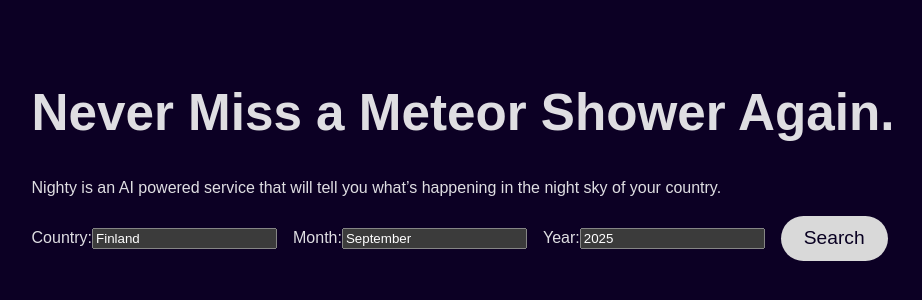
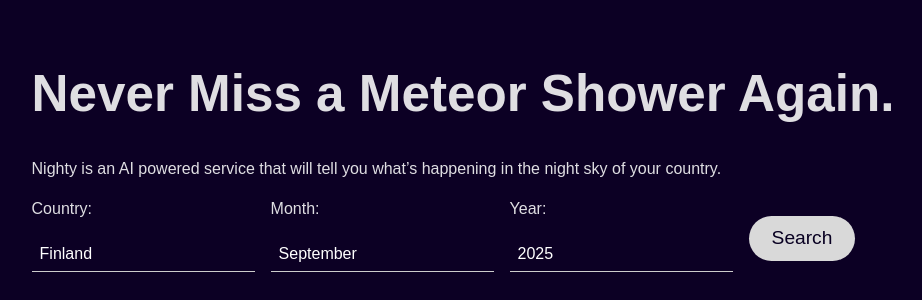
Before and after one commit to hamk-ai-autumn2025/jon_haataja_night-sky-app, a React (Vite) app in the folder night-sky-app/: page / in a window 1280 px wide. Shown: the part 236-536 px from the top of the page, without its empty margins (177-1099 px from the left). Built offline with nearby package versions, Linux system fonts and the light colour scheme; no server answers.

Commit message:
Refactor input elements. Modify css.

```diff
--- a/night-sky-app/src/App.css
+++ b/night-sky-app/src/App.css
@@ -96,3 +96,29 @@
   padding: 1rem;
   border-radius: 0.5rem;
 }
+
+.form-group {
+  display: flex;
+  flex-direction: column;
+  margin-bottom: .5rem;
+}
+
+.input-label {
+  margin-bottom: 1rem;
+  font-weight: 500;
+}
+
+.input-field {
+  padding: .5rem;
+  border-bottom: 1px solid #ccc;
+  border-top: none;
+  border-left: none;
+  border-right: none;
+  font-size: 1rem;
+  background: none;
+  outline: none;
+}
+
+.input-field:focus {
+  border-bottom: 2px solid #c1c1ff;
+}
--- /dev/null
+++ b/night-sky-app/src/components/Input.tsx
@@ -0,0 +1,29 @@
+import React from "react";
+
+interface InputProps {
+  label: string;
+  type: string;
+  value: string | number;
+  onChange: (e: React.ChangeEvent<HTMLInputElement>) => void;
+  htmlFor: string;
+  id: string;
+}
+
+const Input: React.FC<InputProps> = ({ label, type, value, onChange, htmlFor, id }) => (
+    <div className="form-group">
+        <label
+        htmlFor={htmlFor}
+        className="input-label">
+            {label}
+        </label>
+        <input
+        type={type}
+        value={value}
+        onChange={onChange}
+        id={id}
+        className="input-field">
+        </input>
+    </div>
+);
+
+export default Input;
--- a/night-sky-app/src/components/SearchForm.tsx
+++ b/night-sky-app/src/components/SearchForm.tsx
@@ -1,5 +1,6 @@
 import { useState } from "react";
-import Button from '../components/Button';
+import Button from "../components/Button";
+import Input from "../components/Input";
 
 interface SearchFormProps {
   onSearch: (country: string, month: string, year: string) => void;
@@ -16,36 +17,33 @@
   }
 
   return (
-    <form onSubmit={handleSubmit} className="search-form">
-      <label>
-        Country:
-        <input
+      <form onSubmit={handleSubmit} className="search-form">
+        <Input
+          label="Country:"
           type="text"
           value={country}
           onChange={(e) => setCountry(e.target.value)}
+          htmlFor="country"
+          id="country"
         />
-      </label>
-
-      <label>
-        Month:
-        <input
+        <Input
+          label="Month:"
           type="text"
           value={month}
           onChange={(e) => setMonth(e.target.value)}
+          htmlFor="month"
+          id="month"
         />
-      </label>
-
-      <label>
-        Year:
-        <input
+        <Input
+          label="Year:"
           type="number"
           value={year}
           onChange={(e) => setYear(e.target.value)}
+          htmlFor="year"
+          id="year"
         />
-      </label>
-
-        <Button title="Search" disabled={false} type='submit' styleType='btn-primary'/>
-    </form>
+        <Button title="Search" disabled={false} type="submit" styleType="btn-primary" />
+      </form>
   );
 }
 
```
